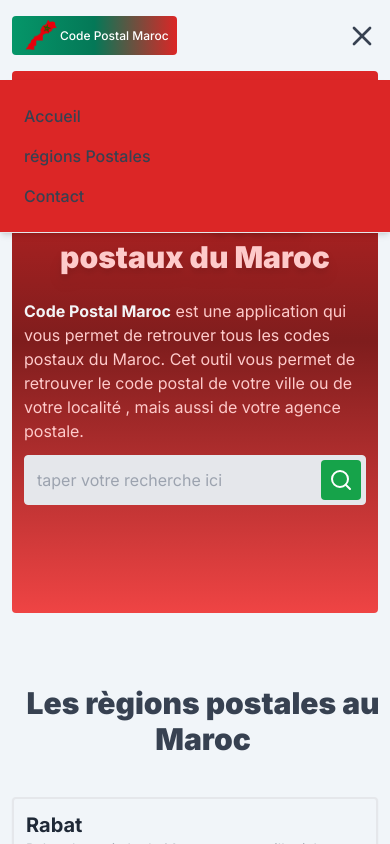
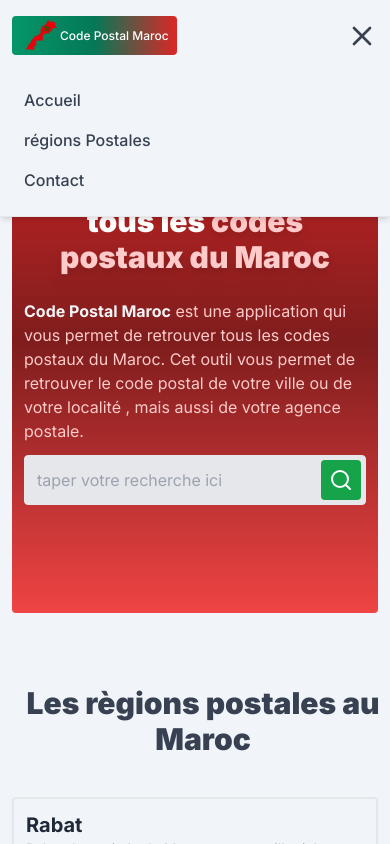
Before and after one commit to ibra1987/code-postal-maroc, a Next.js app: page / in a window 390 px wide. Both pictures are taken after a click on the icon 362 px from the left and 35 px from the top of the page. Shown: the top 844 px of the page. Built offline with nearby package versions, Linux system fonts and the light colour scheme.

Commit message:
mob menu colors

```diff
--- a/app/components/header/Nav.tsx
+++ b/app/components/header/Nav.tsx
@@ -32,21 +32,21 @@
      {show &&   <X size={32 } onClick={()=>setShow(false)} className="block lg:hidden"/>}
 
       {show && (
-              <nav className="w-full fixed top-20 left-0 z-20 bg-red-600 border-b  shadow-md p-6 flex lg:hidden">
+              <nav className="w-full fixed top-16 left-0 z-20 bg-slate-100 border-b  shadow-md p-6 flex lg:hidden">
               <ul className="flex flex-col justify-start items-start   gap-4">
                 <li>
-                  <Link onClick={()=>setShow(false)} className=" border-b border-b-transparent hover:border-b-red-300 py-2" href="/">
+                  <Link onClick={()=>setShow(false)} className=" border-b border-b-transparent hover:border-b-slate-200 py-2" href="/">
                     Accueil
                   </Link>
                 </li>
                 <li>
-                  <Link  onClick={()=>setShow(false)}  className=" border-b border-b-transparent hover:border-b-red-300 py-2" href="/regions-postales-maroc">
+                  <Link  onClick={()=>setShow(false)}  className=" border-b border-b-transparent hover:border-b-slate-200 py-2" href="/regions-postales-maroc">
 
                   régions Postales
                             </Link>
                 </li>
                 <li>
-                  <Link  onClick={()=>setShow(false)} className=" border-b border-b-transparent hover:border-b-red-300 py-2" href="/contact">
+                  <Link  onClick={()=>setShow(false)} className=" border-b border-b-transparent hover:border-b-slate-200 py-2" href="/contact">
 
                     Contact
                   </Link>
```
